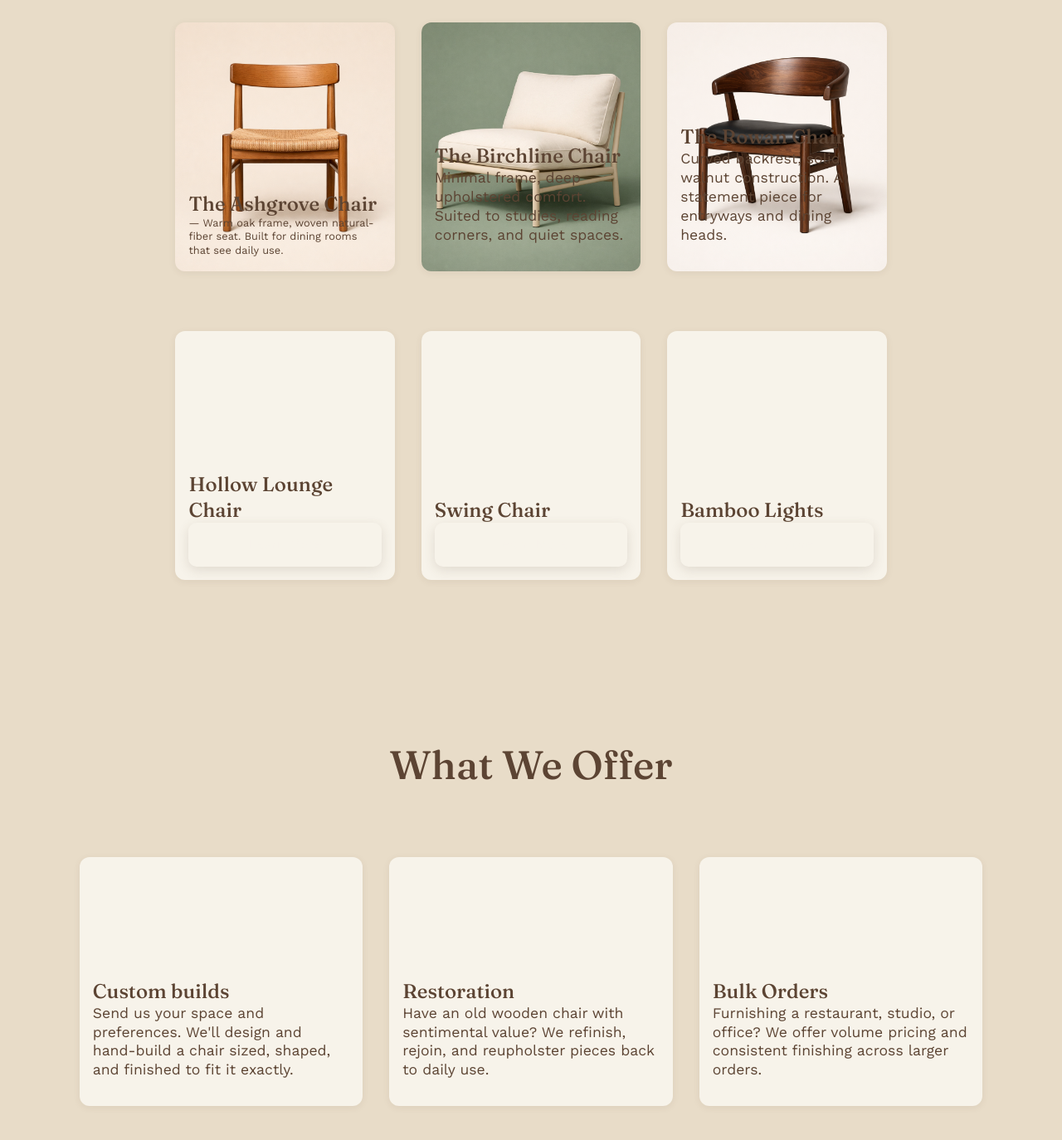
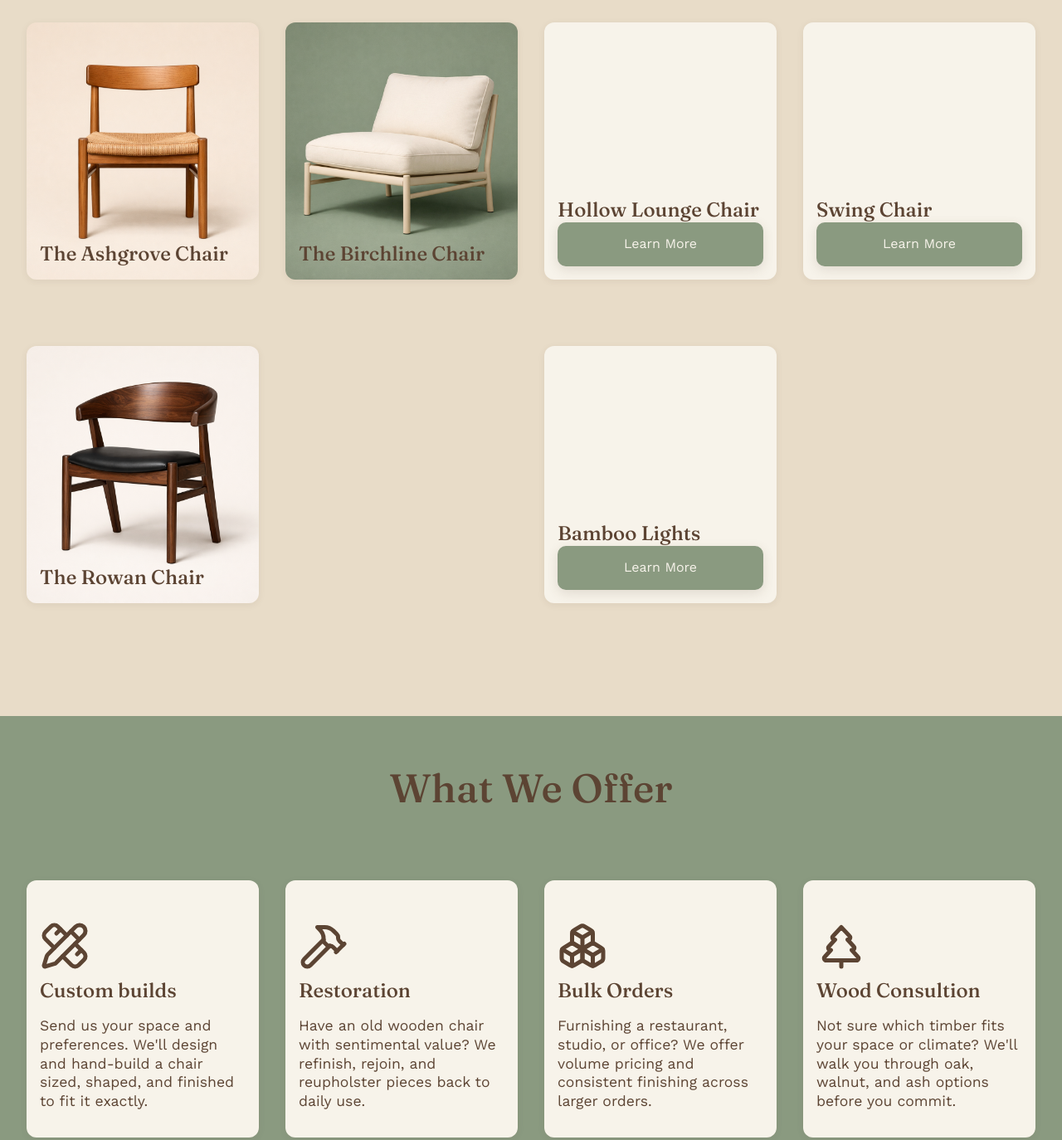
Before and after one commit to marveeygoodlife/Elmwood---Co, a plain HTML site: page index.html in a window 1280 px wide. Shown: the part 1142-2516 px from the top of the page at 83% size. Drawn offline with nearby package versions, Linux system fonts and the light colour scheme.

Commit message:
Add svg images to collection section updated section backhround colors & footer links color

```diff
--- a/index.html
+++ b/index.html
@@ -55,39 +55,38 @@
     </header>
 
     <div class="container">
-        <div>
+
         <div class="gridCard">
             <div class="card cardOne">
                 <h3>The Ashgrove Chair</h3>
-                <p> — Warm oak frame, woven natural-fiber seat. Built for dining rooms that see daily use.</p>
+               <!--  <p> — Warm oak frame, woven natural-fiber seat. Built for dining rooms that see daily use.</p> -->
             </div>
             <!-- dard 2 -->
-            <div class="card cardTwo">
-                <h3>The Birchline Chair</h3>
-                <p> Minimal frame, deep upholstered comfort. Suited to studies, reading corners, and quiet spaces.</p>
+            <div class="card cardTwo ">
+                <h3>The Birchline Chair</h3><!--
+                <p> Minimal frame, deep upholstered comfort. Suited to studies, reading corners, and quiet spaces.</p> -->
             </div>
             <!-- card 3 -->
-            <div class="card cardThree">
+            <div class="card cardThree ">
                 <h3>The Rowan Chair</h3>
-                <p> Curved backrest, solid walnut construction. A statement piece for entryways and dining heads.</p>
+               <!--  <p class="flexDown"> Curved backrest, solid walnut construction. A statement piece for entryways and dining heads.</p> -->
             </div>
         </div>
         <div class="gridCard">
             <div class="card">
                 <h3>Hollow Lounge Chair</h3>
-                <a href="#" class="btn">Learn More</a>
+                <a href="#" class="btn primaryBtn">Learn More</a>
             </div>
             <div class="card">
                 <h3>Swing  Chair</h3>
-                <a href="#" class="btn">Learn More</a>
+                <a href="#" class="btn primaryBtn">Learn More</a>
             </div>
             <div class="card">
                 <h3>Bamboo Lights</h3>
-                <a href="#" class="btn">Learn More</a>
+                <a href="#" class="btn primaryBtn">Learn More</a>
             </div>
         </div>
         </div>
-     </div>
   </section>
   <section id="services">
     <header>
@@ -97,31 +96,51 @@
             <div class="gridCard">
                 <!-- card 1 -->
                 <div class="card">
+                    <div class="cardImg">
+                        <img src="images/pencil-ruler (1).svg" alt="pencil-ruler">
+                    </div>
+                    <div class="cardText">
                     <h3>Custom builds</h3>
                     <p>
                         Send us your space and preferences. We'll design and hand-build a chair sized, shaped, and finished to fit it exactly.
                     </p>
+                    </div>
                 </div>
                 <!-- card 2 -->
                 <div class="card">
+                    <div class="cardImg">
+                        <img src="images/hammer.svg" alt="hammer">
+                    </div>
+                    <div class="cardText">
                     <h3>Restoration</h3>
                     <p>
                         Have an old wooden chair with sentimental value? We refinish, rejoin, and reupholster pieces back to daily use.
                     </p>
+                    </div>
                 </div>
                 <!-- card 3 -->
                 <div class="card">
+                    <div class="cardImg">
+                        <img src="images/boxes.svg" alt="boxes">
+                    </div>
+                    <div class="cardText">
                     <h3>Bulk Orders</h3>
                     <p>
                         Furnishing a restaurant, studio, or office? We offer volume pricing and consistent finishing across larger orders.
                     </p>
+                    </div>
                 </div>
                 <!-- card 4 -->
                 <div class="card">
-                    <h3>Wood Consultion</h3>
+                    <div class="cardImg">
+                        <img src="images/tree-pine.svg" alt="tree-pine">
+                    </div>
+                    <div class="cardText">
+                        <h3>Wood Consultion</h3>
                     <p>
                         Not sure which timber fits your space or climate? We'll walk you through oak, walnut, and ash options before you commit.
                     </p>
+                    </div>
                 </div>
             </div>
         </div>
@@ -171,12 +190,24 @@
         </div>
         <div class="contactForm">
             <form action="" method="post">
+                <div class="formDiv">
                 <label for="fullname">Full Name:</label>
-                <input type="text" name="fullname" id="fullname" autocomplete="name" required placeholder="John Doe">
+                <input type="text" name="fullname" id="fullname" autocomplete="name" required placeholder="John Doe"  aria-describedby="nameError">
+                <span class="error" id="nameError"></span>
+                </div>
+
+                <div class="formDiv">
                 <label for="email">Email:</label>
-                <input type="email" name="email" id="email" autocomplete="email" required placeholder="johndoe@gmail.com">
+                <input type="email" name="email" id="email" autocomplete="email" required placeholder="johndoe@gmail.com" aria-describedby="emailError">
+                <span class="error" id="emailError"></span>
+                </div>
+
+                <div class="formDiv">
                 <label for="telephone">Telephone:</label>
-                <input type="tel" name="telephone" id="telephone" autocomplete="tel" required placeholder="+234-707-5676-564">
+                <input type="tel" name="telephone" id="telephone" autocomplete="tel" required placeholder="+234-707-5676-564"  aria-describedby="telephoneError">
+                <span class="error" id="telephoneError"></span>
+                </div>
+
                 <!-- update name -->
                 <label for="select">I'm interested in:</label>
                 <select name="select" id="select" >
--- a/style.css
+++ b/style.css
@@ -12,7 +12,7 @@
 --cardBg: #F7F3EA;
 --cardShadow: 0 2px 8px rgba(92, 68, 51, 0.08);
 --hoverShadow: 0 4px 14px rgba(92, 68, 51, 0.14);
---border: 1px solid rgba(92, 68, 51, 0.12);
+--border: 1px solid #F7F3EA;
  /* Spacing scale — based on a 4px unit */
   --space-xs: 0.5rem;   /* 8px */
   --space-sm: 1rem;     /* 16px */
@@ -226,17 +226,17 @@ a.primaryBtn {
 
 /* collection section */
 .container {
-    display: flex;
+    display: grid;
+    grid-template-columns: repeat(auto-fit, minmax(200px, 1fr));
     align-items: center;
     justify-content: center;
     flex-direction: column;
     margin: 0 auto;
-    max-width: 1140px;
     gap: 2rem;
 }
 .gridCard {
     display: grid;
-    grid-template-columns: repeat(auto-fill, minmax(250px, 1fr));
+    grid-template-columns: repeat(auto-fit, minmax(200px, 1fr));
     gap: 2rem;
     margin: var(--space-md) 0;
 }
@@ -245,26 +245,23 @@ a.primaryBtn {
     display: flex;
     flex-direction: column;
     justify-content: flex-end;
-    border: 1px solid var(--border);
+     border: 1px solid var(--border);
     box-shadow: var(--cardShadow);
     background: var(--cardBg);
     padding:   var(--space-sm);
     border-radius: 12px;
     transition: transform .3s ease-in-out;
     position: relative;
-    min-height: 300px;
+    min-height: 310px;
     margin-block: var(--space-md);
 }
+
 .card:hover {
     transform: translateY(15px);
     box-shadow: var(--hoverShadow);
 }
 .cardOne {
     background: url(images/ashgroovechair.PNG) center / cover;
-}
-.cardOne p {
-        font-size: .8rem;
-        margin-bottom: 0;
 }
 
 .cardTwo {
@@ -273,8 +270,37 @@ a.primaryBtn {
 .cardThree {
     background: url(images/rowanchair.PNG) center / cover;
 }
+ /* services section */
+ #services {
+    background-color: var(--accent);
+ }
+ div.cardImg   {
+margin-bottom: var(--space-xs);
+display: flex;
+flex-direction: column;
+align-items: flex-start;
+}
+
+div.cardText h3 {
+    margin-bottom:  var(--space-sm);
+}
+/* about */
+#about {
+    background: var(--bgColor);
+}
+
+/* contact */
+#contact {
+    background-color: var(--cardBg);
+    margin-bottom: unset;
+}
 footer {
     grid-area: "footer";
+    background: var(--textColor);
+    color: var(--bgColor);
+}
+footer #footerNav ul li a {
+    color: var(--bgColor);
 }
 
 @media  screen and (min-width: 1024px) {
```
Also changed, not shown: images/boxes.svg (added), images/hammer.svg (added), images/package.svg (added), images/pencil-ruler (1).svg (added), images/pencil-ruler.svg (added), images/tree-pine.svg (added).
